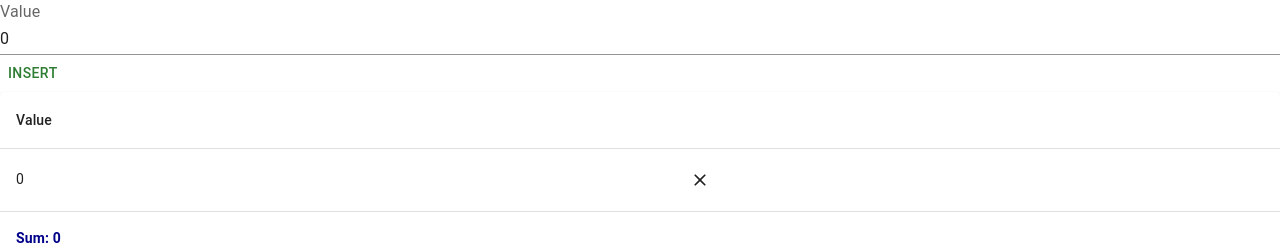
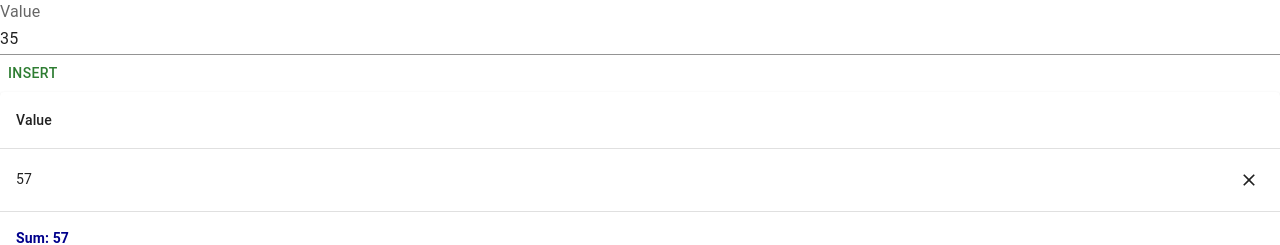
Before and after one commit to mierzvoj/app-state-project, a React (Create React App) app: page /calculation in a window 1280 px wide. Both pictures are taken after a click on the button "INSERT". Shown: the top 245 px of the page. Built offline with nearby package versions, Linux system fonts and the light colour scheme.

Commit message:
added random generation of numbers

```diff
--- a/src/pages/Calculation/Calculation.tsx
+++ b/src/pages/Calculation/Calculation.tsx
@@ -11,7 +11,7 @@ import ValuesList from "../ValuesList/ValuesList";
 import "./Calculation.css";
 
 export default function Calculation() {
-  const [value, setValue] = useState<number>(0);
+  const [value, setValue] = useState<number>(Math.round(Math.random() * 100));
   const [open, setOpen] = useState(false);
   const [values, setValues] = useState<number[]>([]);
 
@@ -22,6 +22,7 @@ export default function Calculation() {
   const handleSubmit = (event: FormEvent<HTMLFormElement>) => {
     event.preventDefault();
     setValues([...values, value]);
+    setValue(Math.round(Math.random() * 100));
     setOpen(true);
   };
 
--- a/src/pages/ValuesList/ValuesList.css
+++ b/src/pages/ValuesList/ValuesList.css
@@ -7,3 +7,11 @@
     font-size: 14px;
     color: darkblue;
 }
+
+.align-right {
+    width: 100%;
+    display: flex;
+    flex-direction: row;
+    justify-content: flex-end;
+    align-items: center;
+}
--- a/src/pages/ValuesList/ValuesList.tsx
+++ b/src/pages/ValuesList/ValuesList.tsx
@@ -31,6 +31,7 @@ const ValuesList = ({
             <TableRow key={index}>
               <TableCell>{row}</TableCell>
               <TableCell>
+                <div className="align-right">
                   {/* <Button onClick={(e) => onRemove(index)}>Remove</Button> */}
                   <IconButton
                     size="small"
@@ -40,6 +41,7 @@ const ValuesList = ({
                   >
                     <CloseIcon fontSize="small" />
                   </IconButton>
+                </div>
               </TableCell>
             </TableRow>
           ))}
```
Lines whose indentation alone changed are shown as unchanged.
